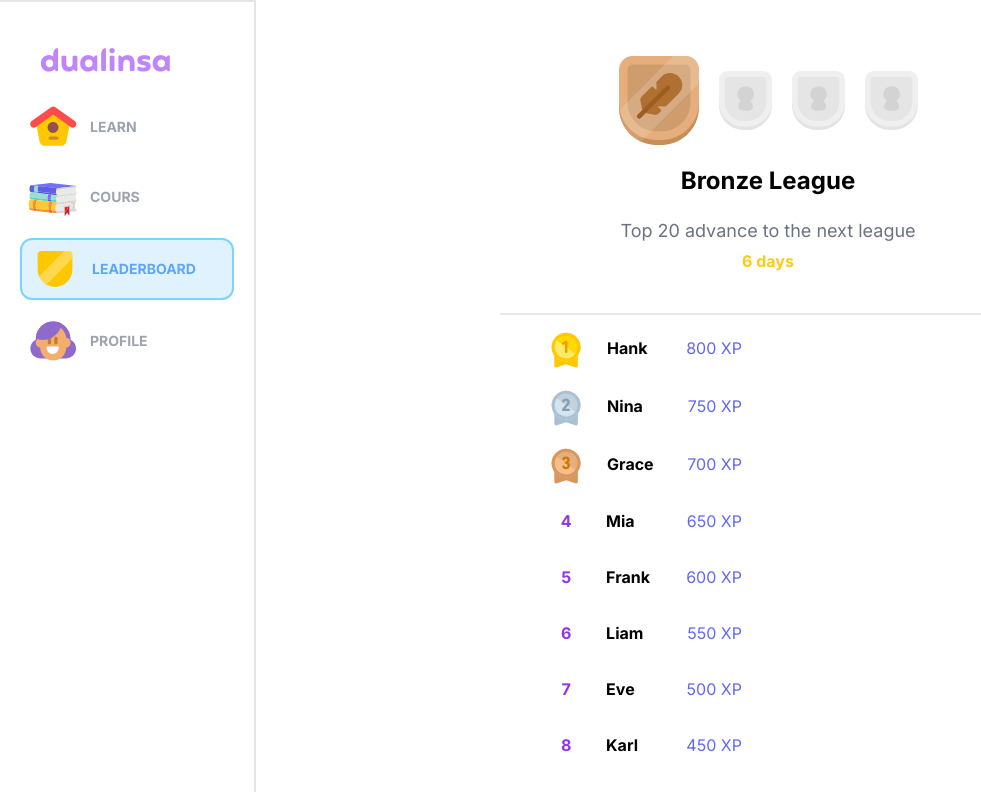
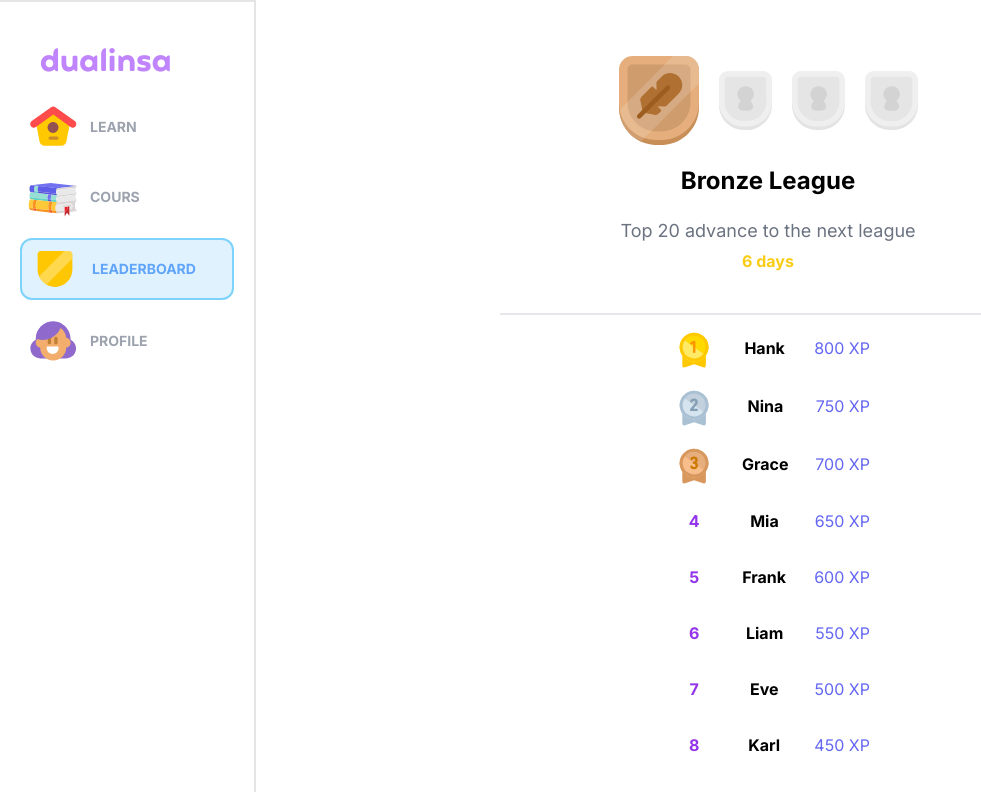
Before and after one commit to SimonLeclere/dualinsa, a Next.js app: page /leaderboard in a window 1280 px wide. Shown: the top 792 px of the page, without its empty margins (0-981 px from the left). Built offline with nearby package versions, Linux system fonts and the light colour scheme.

Commit message:
modify leaderboard

```diff
--- a/app/leaderboard/leaderboardProfile.js
+++ b/app/leaderboard/leaderboardProfile.js
@@ -6,7 +6,7 @@ import {
 
   const LeaderboardProfile = ({ place, username, xp }) => {
     return (
-      <div className="flex items-center gap-5 rounded-2xl px-5 py-2 hover:bg-gray-100 md:mx-0">
+      <div className="flex w-full items-center gap-5 rounded-2xl px-5 py-2 hover:bg-gray-100 md:mx-0">
         <div className="flex items-center gap-4">
           {place === 1 ? (
             <FirstPlaceSvg />
@@ -20,10 +20,11 @@ import {
             </div>
           )}
         </div>
-        <div className="grow overflow-hidden overflow-ellipsis font-bold">
-          {username}
+
+        <div className="grow overflow-hidden overflow-ellipsis font-bold text-center">
+            {username}
         </div>
-        <div className="shrink-0 text-indigo-500 md:mr-24 lg:mr-64">
+        <div className="shrink-0 text-right text-indigo-500">
             {`${xp} XP`}
         </div>
       </div>
--- a/app/leaderboard/page.js
+++ b/app/leaderboard/page.js
@@ -32,7 +32,7 @@ const LeaderboardPlayer = () => {
 
   return (
     <div>
-      <div className="w-full md:ml-1 lg:ml-1">
+      <div className="w-full md:ml-1 lg:ml-1 ">
         {leaderboardUsers.map((user, i) => (
           <LeaderboardProfile
             key={user.username}
```
